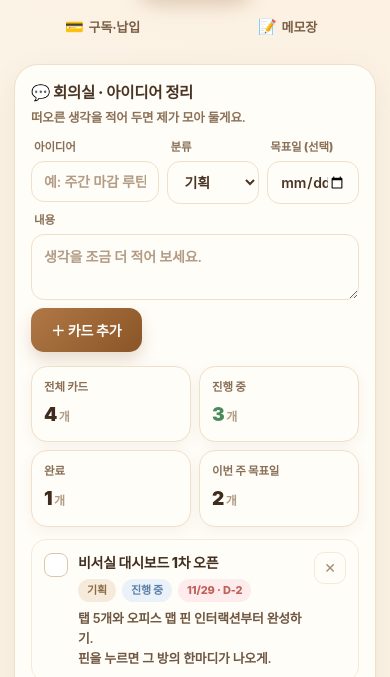
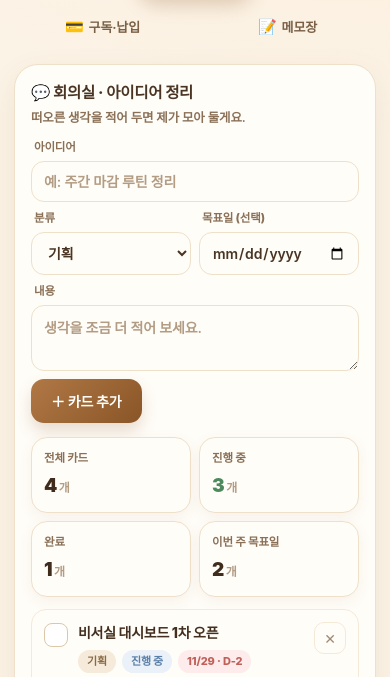
Before and after one commit to icecandyg-bot/test-site, a plain HTML site: page index.html in a window 390 px wide. Both pictures are taken after a click on the tab "💬 회의실". Shown: the part 140-817 px from the top of the page. Drawn offline with Linux system fonts and the light colour scheme.

Commit message:
모바일 폼 배치: 첫 필드 전체 폭으로

```diff
--- a/index.html
+++ b/index.html
@@ -245,6 +245,10 @@ input::placeholder,textarea::placeholder{color:var(--ink-faint)}
 .form{display:grid;gap:8px;margin-bottom:14px}
 .form-row{display:grid;gap:8px;grid-template-columns:1fr 1fr}
 .form-row.three{grid-template-columns:1.4fr 1fr 1fr}
+@media (max-width:520px){
+  .form-row.three{grid-template-columns:1fr 1fr}
+  .form-row.three .fld:first-child{grid-column:1 / -1}
+}
 .fld{display:flex;flex-direction:column;gap:4px;min-width:0}
 .fld label{font-size:11.5px;font-weight:800;color:var(--ink-soft);padding-left:3px}
 .fld input,.fld select,.fld textarea{
```
